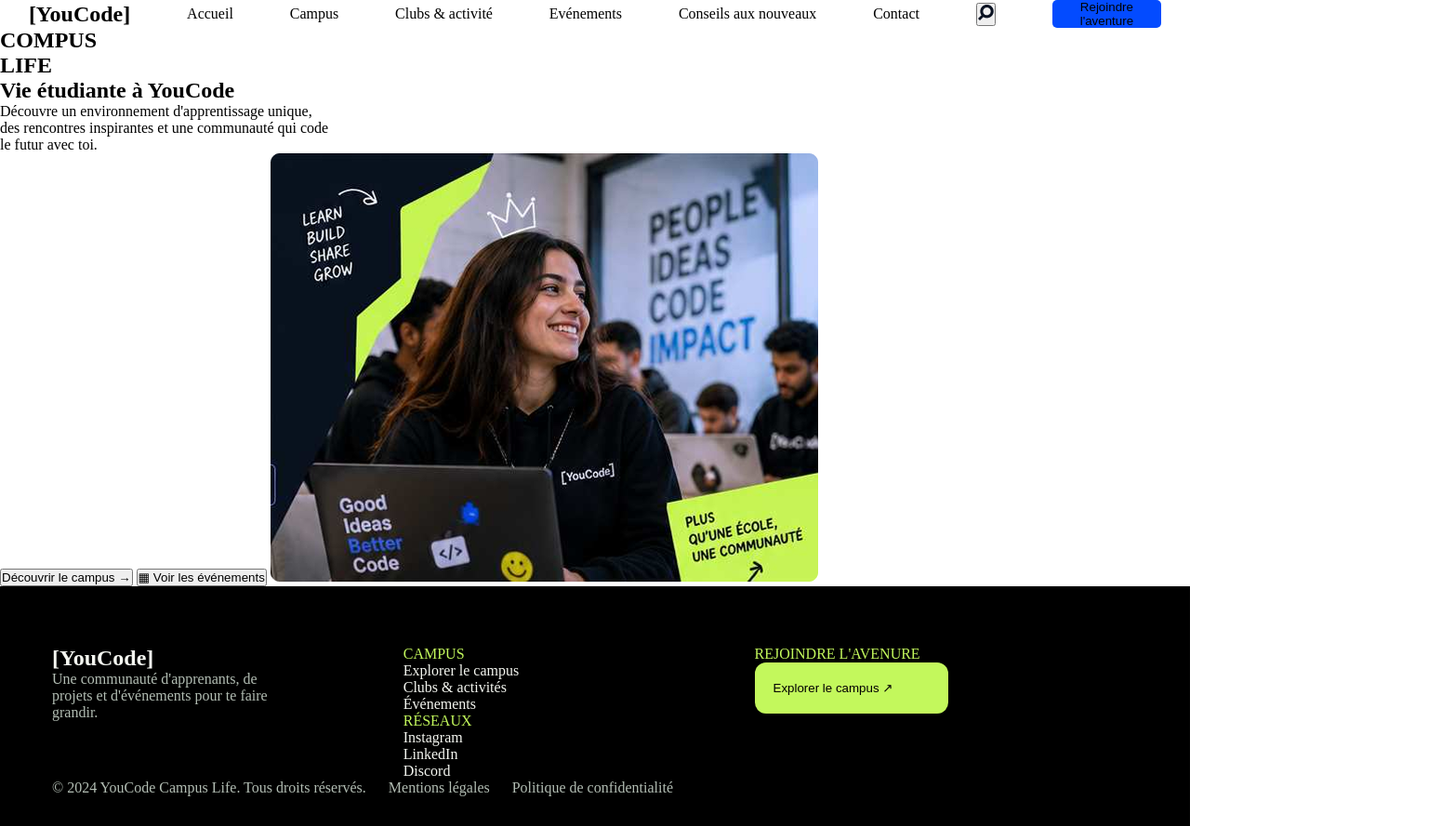
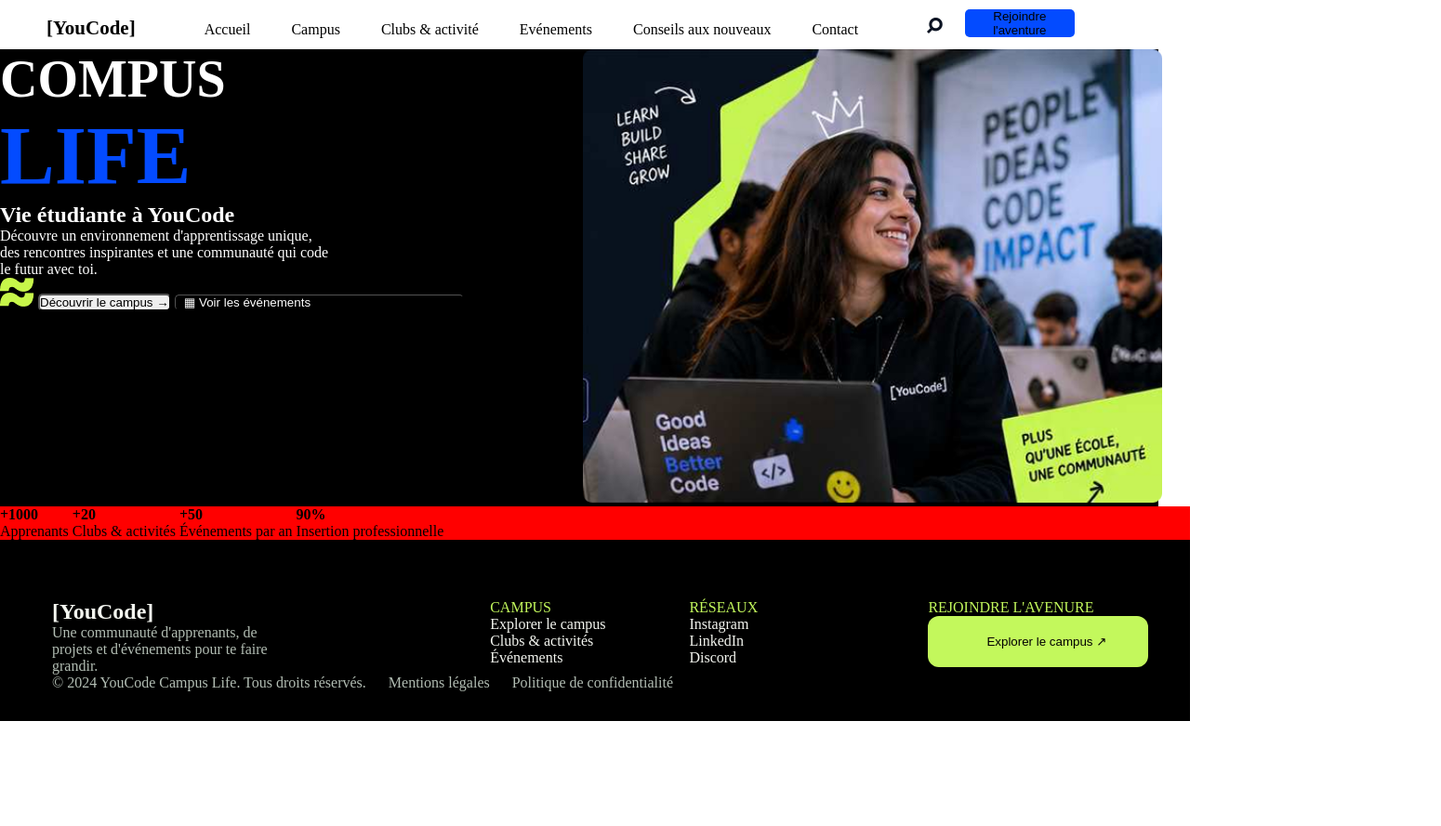
Before and after one commit to jarry-saida/Compus_Life, a plain HTML site: page index.html in a window 1280 px wide. Shown: the whole page at 93% size, 1550 px wide, since content can reach past the window. After the commit the page ends 800 px from the top, so only its background shows below. Drawn offline with Linux system fonts and the light colour scheme.

Commit message:
ajouter last commit

```diff
--- a/index.html
+++ b/index.html
@@ -9,38 +9,54 @@
     <body>
         <!-- pour faire un commentaire -->
         <header>
-            <nav>
-                <h1>[YouCode]</h1>
-                <a href="">Accueil</a>
-                <a href="">Campus</a>
+            <h1 style="display: inline; font-size: 21px;" >[YouCode]</h1>
+            <nav style="display: inline;">
+                <a  style="margin: 20px;">Accueil</a>
+                <a  href="">Campus</a>
                 <a href="">Clubs & activité</a>
                 <a href="">Evénements</a>
                 <a href="">Conseils aux nouveaux</a>
                 <a href="">Contact</a>
-                <button>
+            </nav>
+            <div style="display: inline;">
+                <button class="btn-Recherche" >
                     <img src="assets/Images/⌕.png" alt="">
                 </button>
                 <button class="Rejoindre">Rejoindre<br>l'aventure</button>
-            </nav>
+            </div>
         </header>
         <main>
             <section class="hero">
-                <div>
-                    <h1>COMPUS<br>LIFE</h1>
-                    <h2>Vie étudiante à YouCode</h2>
-                    <p>Découvre un environnement d'apprentissage unique,<br>des rencontres inspirantes et une communauté qui code <br> le futur avec toi.</p>
-                    <button>Découvrir le campus &rarr;</button>
-                    <button>▦  Voir les événements</button>
+                <div class="gauche" style="display: inline-block;">
+                    <h1 style="color: white; font-size: 56px;" >COMPUS</h1>
+                    <h1 style="color: #034BFF; font-size: 88px;">LIFE</h1>
+                    <h2 style="color: white;">Vie étudiante à YouCode</h2>
+                    <p style="color: #FFFFFF;">Découvre un environnement d'apprentissage unique,<br>des rencontres inspirantes et une communauté qui code <br> le futur avec toi.</p>
+                    <img src="assets/Icons/≈.png" alt="">
+                    <button class="Découvrir">Découvrir le campus &rarr;</button>
+                    <button class="Voir" style="background-color: black;"><p style="color: white;" >▦  Voir les événements</p></button>
                 </div>
-                <div>
+                <div class="image">
                     <img src="assets/Images/Photo · Vie étudiante.png" alt="">
                 </div>
             </section>
             <section class="statistiques">
-                <div></div>
-                <div></div>
-                <div></div>
-                <div></div>
+                <div style="display: inline-block;">
+                    <p><b>+1000</b></p>
+                    <p>Apprenants</p>
+                </div>
+                <div style="display: inline-block;">
+                    <p><b>+20</b></p>
+                    <p>Clubs & activités</p>
+                </div>
+                <div style="display: inline-block;">
+                    <p><b>+50</b></p>
+                    <p>Événements par an</p>
+                </div>
+                <div style="display: inline-block;">
+                    <p><b>90%</b></p>
+                    <p>Insertion professionnelle</p>
+                </div>
             </section>
             <section class="présentation">
                 <div></div>
@@ -73,29 +89,29 @@
                 </section>
                 <section>
                     <div>
-                        <dl>
+                        <dl style="display: inline-block;">
                             <dt class="titre">CAMPUS</dt>
-                            <dt>Explorer le campus</dt>
-                            <dt>Clubs & activités</dt>
-                            <dt>Événements</dt>
+                            <dt><a style="color: #F4F6F0;" href="">Explorer le campus</a></dt>
+                            <dt><a style="color: #F4F6F0;" href="">Clubs & activités</a></dt>
+                            <dt><a style="color: #F4F6F0;" href="">Événements</a></dt>
                         </dl>
                     </div>
                     <div>
-                        <dl>
+                        <dl style="display: inline-block;">
                             <dt class="titre">RÉSEAUX</dt>
-                            <dt>Instagram</dt>
-                            <dt>LinkedIn</dt>
-                            <dt>Discord</dt>
+                            <dt><a style="color: #F4F6F0;" href="">Instagram</a></dt>
+                            <dt><a style="color: #F4F6F0;" href="">LinkedIn</a></dt>
+                            <dt><a style="color: #F4F6F0;" href="">Discord</a></dt>
                         </dl>
                     </div>
                 </section>
                 <section>
-                    <p class="titre">REJOINDRE L'AVENURE</p>
-                    <button class="Explorer">Explorer le campus ↗</button>
+                    <p class="titre"><a style="color: #C3F85C;" href="">REJOINDRE L'AVENURE</a></p>
+                    <button   class="Explorer"><a style="color:black ;" href="">Explorer le campus ↗</a></button>
                 </section>
             </div>
             <div class="paragraphe" id="lastparagraphe">
-                <p>© 2024 YouCode Campus Life. Tous droits réservés.</p>
+                <p class="premierP">© 2024 YouCode Campus Life. Tous droits réservés.</p>
                 <p>Mentions légales</p>
                 <p>Politique de confidentialité</p>
             </div>
--- a/style.css
+++ b/style.css
@@ -3,36 +3,79 @@
     padding: 0;
     box-sizing: border-box;
     gap: 0;
+
+}
+header {
+    display: inline-block;
+    white-space: nowrap;
+    background-color:white;
+    padding: 10px 50px 10px 50px;
+    /* position: fixed;
+    justify-content: space-between;
+    align-items: center;*/
+}
+header > div > .btn-Recherche{
+    margin-right: 20px;
+    background-color: white;
+    border: white;
+}
+.image{
+    height:  461 px;
+    width: 589px;
+    margin-right: 300px;
+    vertical-align: top;
+}
+.statistiques{
+    background-color: red;
+    width: 1024;
+    height: 92;
+}
+.hero > h1 {
+    font-size: 76px;
+}
+/*
+header > div {
+
+
+}header > nav {
+
+
+} */
+
+
+.hero{
+    display: inline-block;
+    white-space: nowrap;
+    background-color: black;
+}
+.hero :first-child{
+    width: 50%;
 }
 
-
-
-header {
-    white-space: nowrap;
-    /* position: fixed; */
-    /* display: flex;
-    justify-content: space-between;
-    align-items: center;
-    background-color:white;
-    padding: 10px 50px 10px 50px; */
+.hero :last-child{
+    width: 50%;
 }
-.hero{
-    display: inline-block;
+.gauche{
+    margin-right: 0px;
+    margin-bottom: 20px;
 
 }
-nav {
-    display: flex;
-    align-items: center;
-    justify-content: space-evenly;
-    gap: 30px;
-}
+
+/* nav {
+    /* display: inline; */
+    /* align-items: center;
+    justify-content: space-evenly; */
+    /* gap: 30px;
+} */
 a {
     text-decoration: none;
-    color: black;
+    /* color: black; */
+    border:white;
+
 }
-a:active{
+/* a:active{
     color:#034BFF;
-}
+} */
 .Rejoindre{
     background-color: #034BFF;
     width: 200 ;
@@ -41,6 +84,21 @@
     border: #034BFF;
     padding: 0px 30px 0px 30px ;
 }
+.Voir{
+    width: 176;
+    height: 42;
+    top: 334px;
+    left: 264px;
+    border-radius: 5px;
+    border-width: 1px;
+}
+.Découvrir{
+    width: 184;
+    height: 42;
+    top: 334px;
+    left: 61px;
+    border-radius: 5px;
+}
 .Explorer{
     background-color: #C3F85C;
     width: 260;
@@ -48,6 +106,7 @@
     border-radius: 12px;
     border: #C3F85C;
     padding: 20px 60px 20px 20px ;
+    color: black;
 }
 footer{
     white-space: nowrap;
@@ -55,8 +114,10 @@
     height: 283;
     padding: 64px 56px  32px 56px;
     /* justify-content: space-around; */
+    background-color: black;
+}
+footer :last-child {
 
-    background-color: black;
 }
 
 /* gap: 48px;
@@ -91,20 +152,35 @@
 footer > div:first-child > section {
     display: inline-block;
     vertical-align: top;
-    width: 32%;
+    width: 40%;
 }
+footer > div:first-child :last-child {
+    display: inline-block;
+    vertical-align: top;
+    width: 45%;
+}
+
 #lastparagraphe {
     display: block;
 }
 #lastparagraphe p {
     display: inline-block;
-    vertical-align: top;
-    margin-right: 20px; }
+    margin-right: 20px;
+}
 
 
 
+header div{
+    margin-left: 50px;
+}
+nav >a{
+    margin: 20px;
+    color: black;
+}
+nav {
+     margin-left: 50px;
 
-
+}
 
 
 
```
Also changed, not shown: assets/Icons/Séparateur.png (added), assets/Icons/≈.png (added), assets/Icons/▣.png (added), assets/Icons/▦.png (added), assets/Icons/◇.png (added), assets/Icons/♧.png (added).
